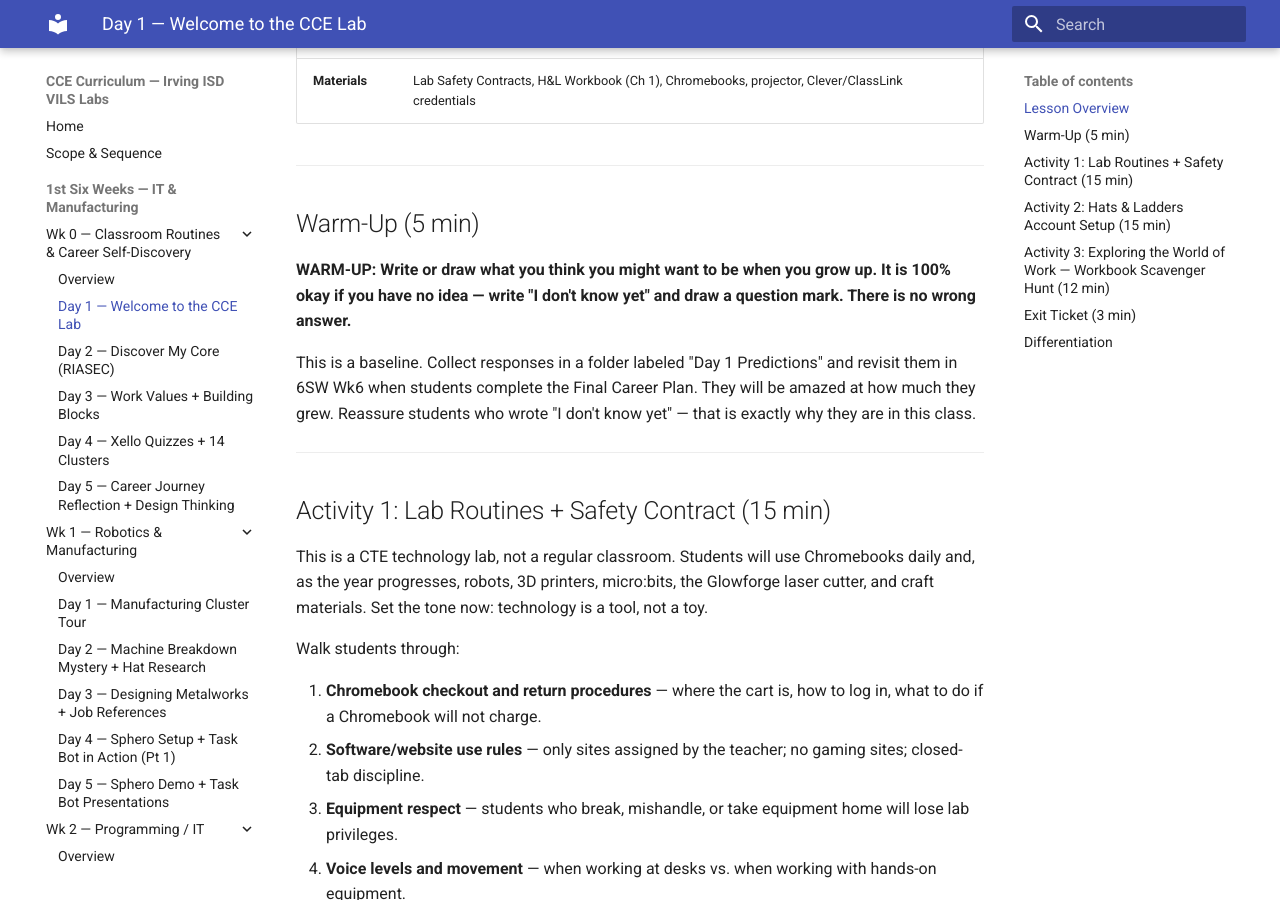
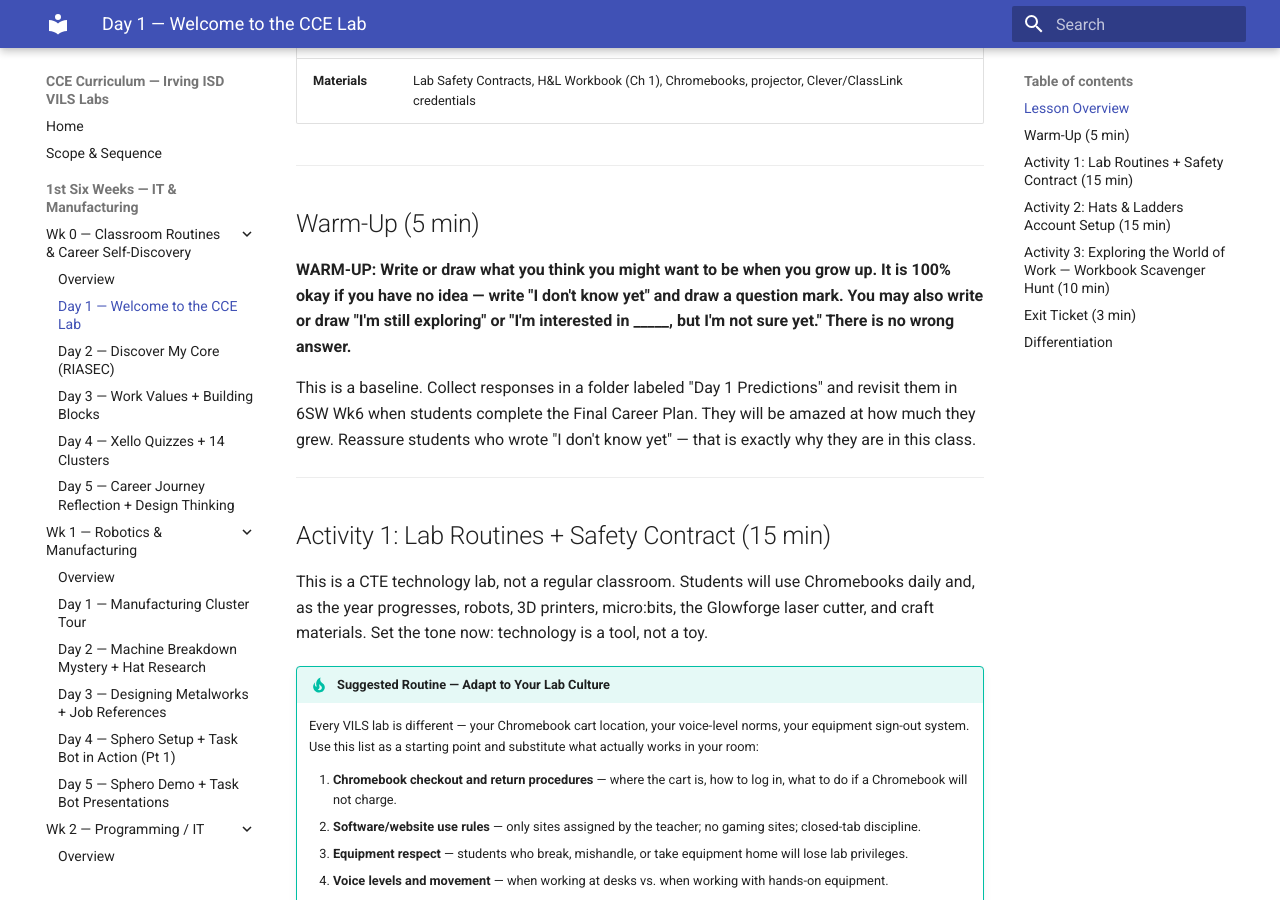
Before and after one commit to elbrielle/cce-curriculum, an MkDocs documentation site: the page built from docs/1sw/wk0-classroom-routines/day1.md, in a window 1280 px wide and 900 px high, scrolled down 442 px. Built offline with MkDocs 1.6.1 and Material for MkDocs 9.7.7, drawn with Linux system fonts in a browser that asks for light colours; some of the changed text lies outside the part shown.

Commit message:
Instinct review: 1SW Wk0 — convert routine directives to suggestions
Applied 7 Fix rows from the teacher/writer adversarial instinct review
of 1SW Wk0 Classroom Routines & Career Self-Discovery. Preserves all
data-seeding activities (RIASEC, Work Values, Building Blocks, My Career
Journey reflection) that 4SW Wk1 and 6SW Wk6 consume downstream.

Key changes:
- Day 1 Activity 1 (Lab Safety Contract): five specific routines converted
  to a `!!! tip "Suggested Routine — Adapt to Your Lab Culture"` admonition
  so teachers can substitute campus-specific practices rather than follow
  dictates.
- Day 1 Activity 3 (scavenger hunt): compressed 12→10 min to give SSO
  troubleshooting 2 more minutes of buffer. Day 1 total = 48 min.
- Day 1 warm-up: added "still exploring" alternative phrasing to reduce
  vulnerability pressure on first day of school.
- Day 2 Activity 2: added peer-scaffolding instruction so teacher 1-on-1
  read-aloud time doesn't overflow the 25-min budget.
- Day 3 Activity 2: "hard checkpoint" directive softened into a
  `!!! note "Checkpoint Guidance"` admonition permitting the teacher to
  move to Activity 3 while 1-2 students finish.
- Day 5 Activity 3 (Gallery Walk): added `!!! tip "Logistics Tip"` with
  concrete sticky-dot count, traffic pacing, and poster placement options.
- Day 5 Activity 2 (My Career Journey reflection): added
  `!!! note "Persistent Portfolio"` explicitly directing the teacher to
  retain reflections in a folder re-issuable at 4SW Wk1 Day 1 and 6SW Wk6
  Day 1 — closes a silent data-continuity gap across the year.

3 concerns defended (Xello quiz timing, Think-Pair-Share social readiness,
data-integrity QA). 3 concerns escalated to the teacher meeting (Day 3
conceptual density / cluster vocab ordering, resource-backlog artifacts
listed as "not yet built", and 14-cluster poster sourcing + unverified
Xello quiz names).

Seeded cce-curriculum/notes/instinct-review.md with the Wk0 section.
5SW Wk1, 4SW Wk1, and 6SW Wk6 sections pending in subsequent commits.

Verification: mkdocs build --strict clean, scripting=0, DOK 2-4 present
on all day files, all 5 Wk0 days sum to 48-50 min, Support/Extension/ELL
bullets preserved.

Co-Authored-By: Claude Opus 4.6 (1M context) <noreply@anthropic.com>

```diff
--- a/docs/1sw/wk0-classroom-routines/day1.md
+++ b/docs/1sw/wk0-classroom-routines/day1.md
@@ -14,7 +14,7 @@
 
 ## Warm-Up (5 min)
 
-**WARM-UP: Write or draw what you think you might want to be when you grow up. It is 100% okay if you have no idea — write "I don't know yet" and draw a question mark. There is no wrong answer.**
+**WARM-UP: Write or draw what you think you might want to be when you grow up. It is 100% okay if you have no idea — write "I don't know yet" and draw a question mark. You may also write or draw "I'm still exploring" or "I'm interested in _____, but I'm not sure yet." There is no wrong answer.**
 
 This is a baseline. Collect responses in a folder labeled "Day 1 Predictions" and revisit them in 6SW Wk6 when students complete the Final Career Plan. They will be amazed at how much they grew. Reassure students who wrote "I don't know yet" — that is exactly why they are in this class.
 
@@ -24,13 +24,14 @@ This is a baseline. Collect responses in a folder labeled "Day 1 Predictions" an
 
 This is a CTE technology lab, not a regular classroom. Students will use Chromebooks daily and, as the year progresses, robots, 3D printers, micro:bits, the Glowforge laser cutter, and craft materials. Set the tone now: technology is a tool, not a toy.
 
-Walk students through:
+!!! tip "Suggested Routine — Adapt to Your Lab Culture"
+    Every VILS lab is different — your Chromebook cart location, your voice-level norms, your equipment sign-out system. Use this list as a starting point and substitute what actually works in your room:
 
-1. **Chromebook checkout and return procedures** — where the cart is, how to log in, what to do if a Chromebook will not charge.
-2. **Software/website use rules** — only sites assigned by the teacher; no gaming sites; closed-tab discipline.
-3. **Equipment respect** — students who break, mishandle, or take equipment home will lose lab privileges.
-4. **Voice levels and movement** — when working at desks vs. when working with hands-on equipment.
-5. **Lab safety basics** — keep walkways clear, no food/drink on tech, report damage immediately.
+    1. **Chromebook checkout and return procedures** — where the cart is, how to log in, what to do if a Chromebook will not charge.
+    2. **Software/website use rules** — only sites assigned by the teacher; no gaming sites; closed-tab discipline.
+    3. **Equipment respect** — students who break, mishandle, or take equipment home will lose lab privileges.
+    4. **Voice levels and movement** — when working at desks vs. when working with hands-on equipment.
+    5. **Lab safety basics** — keep walkways clear, no food/drink on tech, report damage immediately.
 
 Distribute the printed Lab Safety Contract. Students read, sign at the bottom, and return. File these in a Day 1 folder.
 
@@ -59,13 +60,13 @@ Frame the H&L vocabulary the workbook uses: students are **Climbers**, careers a
 
 ---
 
-## Activity 3: Exploring the World of Work — Workbook Scavenger Hunt (12 min)
+## Activity 3: Exploring the World of Work — Workbook Scavenger Hunt (10 min)
 
 **Source:** H&L Workbook Ch 1, p. 2 — "Exploring the World of Work"
 
 Distribute or have students open their H&L workbooks to page 2. Read the chapter opener together (about how every object in the room was made by people in different careers).
 
-**Student task (from workbook):** Pair up with a partner. Spend 5 minutes listing as many items in the classroom as possible. For each item, write at least one career that helped create it or bring it into the room.
+**Student task (from workbook):** Pair up with a partner. Spend 3 minutes listing as many items in the classroom as possible. For each item, write at least one career that helped create it or bring it into the room.
 
 Examples to seed the activity:
 - The chair you are sitting in — Furniture Designer, Carpenter, Truck Driver
```
Also changed, not shown: cce-curriculum/notes/instinct-review.md (added, +92 -0 lines), docs/1sw/wk0-classroom-routines/day2.md (+1 -1 lines), docs/1sw/wk0-classroom-routines/day3.md (+4 -1 lines), docs/1sw/wk0-classroom-routines/day5.md (+8 -2 lines).
